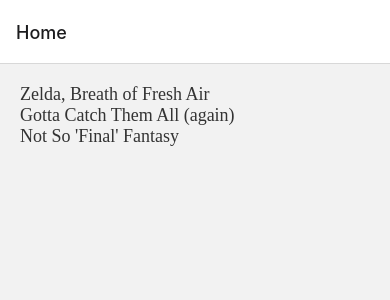
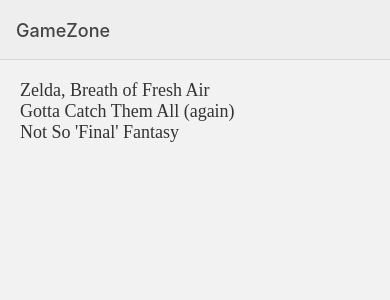
Before and after one commit to syedshahidashiqali/rn_reviews_app, a React Native app: screen /Home in a window 390 px wide. Shown: the top 300 px of the page. Built offline with nearby package versions, Linux system fonts and the light colour scheme.

Commit message:
add navigation options to individual and all screens i.e header options

```diff
--- a/routes/HomeStack.js
+++ b/routes/HomeStack.js
@@ -12,9 +12,29 @@
 export default function Navigator(){
     return(
         <NavigationContainer>
-            <HomeStack.Navigator>
-                <HomeStack.Screen name="Home" component={Home} />
-                <HomeStack.Screen name="Review Details" component={ReviewDetails} />
+            <HomeStack.Navigator
+                screenOptions={{
+                    headerStyle: {
+                        backgroundColor: "#eee",
+                        height: 60,
+                    },
+                    headerTintColor: "#444"
+                }}
+            >
+                <HomeStack.Screen
+                    name="Home"
+                    component={Home}
+                    options={{
+                        title: "GameZone"
+                    }}
+                />
+                <HomeStack.Screen
+                    name="Review Details"
+                    component={ReviewDetails}
+                    options={{
+                        title:"Review Details"
+                    }}
+                />
             </HomeStack.Navigator>
         </NavigationContainer>
     );
```
